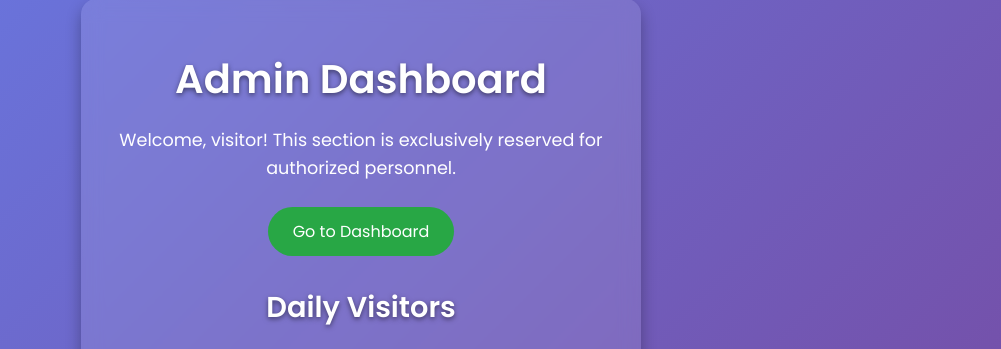
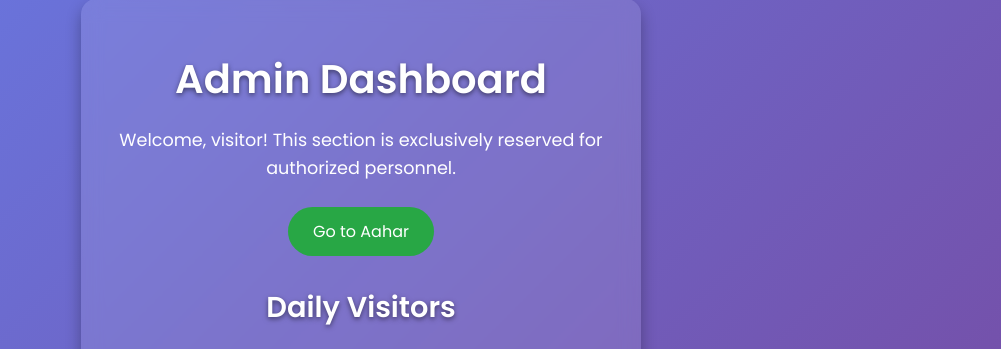
Before and after one commit to rath-anshuman/Aahar_bckd, a Django app: page / in a window 1280 px wide. Shown: the part 183-532 px from the top of the page, without its empty margins (279-1280 px from the left). Run offline with Django 5.2, Linux system fonts and the light colour scheme.

Commit message:
spl change

```diff
--- a/templates/a.html
+++ b/templates/a.html
@@ -199,7 +199,7 @@
   <div class="container">
     <h1>Admin Dashboard</h1>
     <p>Welcome, visitor! This section is exclusively reserved for authorized personnel.</p>
-    <a href="https://new-aahar.vercel.app/index.html" class="redirect-btn">Go to Dashboard</a>
+    <a href="https://new-aahar.vercel.app/index.html" class="redirect-btn">Go to Aahar</a>
 
     <!-- Visitors Table -->
     <h2>Daily Visitors</h2>
```
